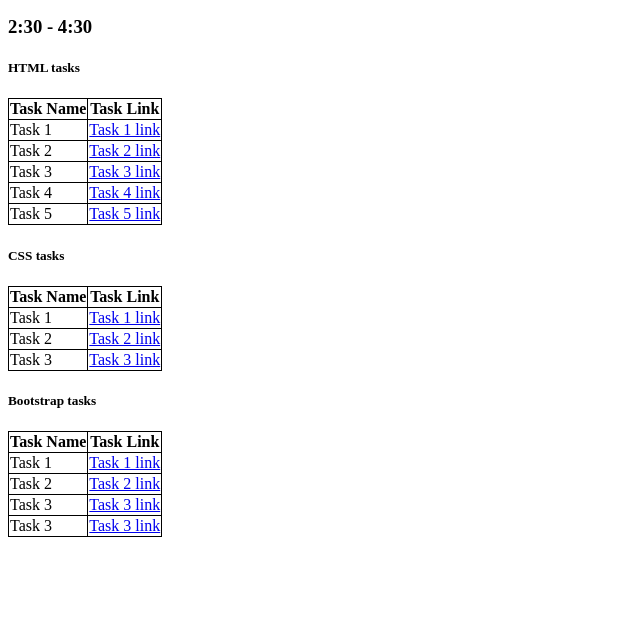
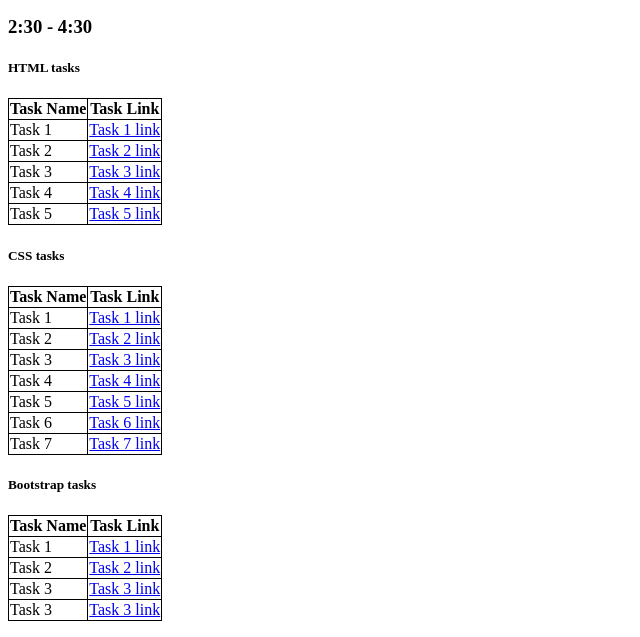
Before and after one commit to RufusAntonAlex/VIT-Ethnus-MERN, a plain HTML site: page index.html in a window 1280 px wide. Shown: the part 163-800 px from the top of the page, without its empty margins (0-640 px from the left). Drawn offline with Linux system fonts and the light colour scheme.

Commit message:
Update index.html

```diff
--- a/index.html
+++ b/index.html
@@ -82,6 +82,30 @@
           <a href="./CSStasks/task3.html" target="_blank">Task 3 link</a>
         </td>
       </tr>
+      <tr>
+        <td>Task 4</td>
+        <td>
+          <a href="./CSStasks/task4.html" target="_blank">Task 4 link</a>
+        </td>
+      </tr>
+      <tr>
+        <td>Task 5</td>
+        <td>
+          <a href="./CSStasks/task5.html" target="_blank">Task 5 link</a>
+        </td>
+      </tr>
+      <tr>
+        <td>Task 6</td>
+        <td>
+          <a href="./CSStasks/task6.html" target="_blank">Task 6 link</a>
+        </td>
+      </tr>
+      <tr>
+        <td>Task 7</td>
+        <td>
+          <a href="./CSStasks/task7.html" target="_blank">Task 7 link</a>
+        </td>
+      </tr>
     </table>
 
     <h5>Bootstrap tasks</h5>
```
